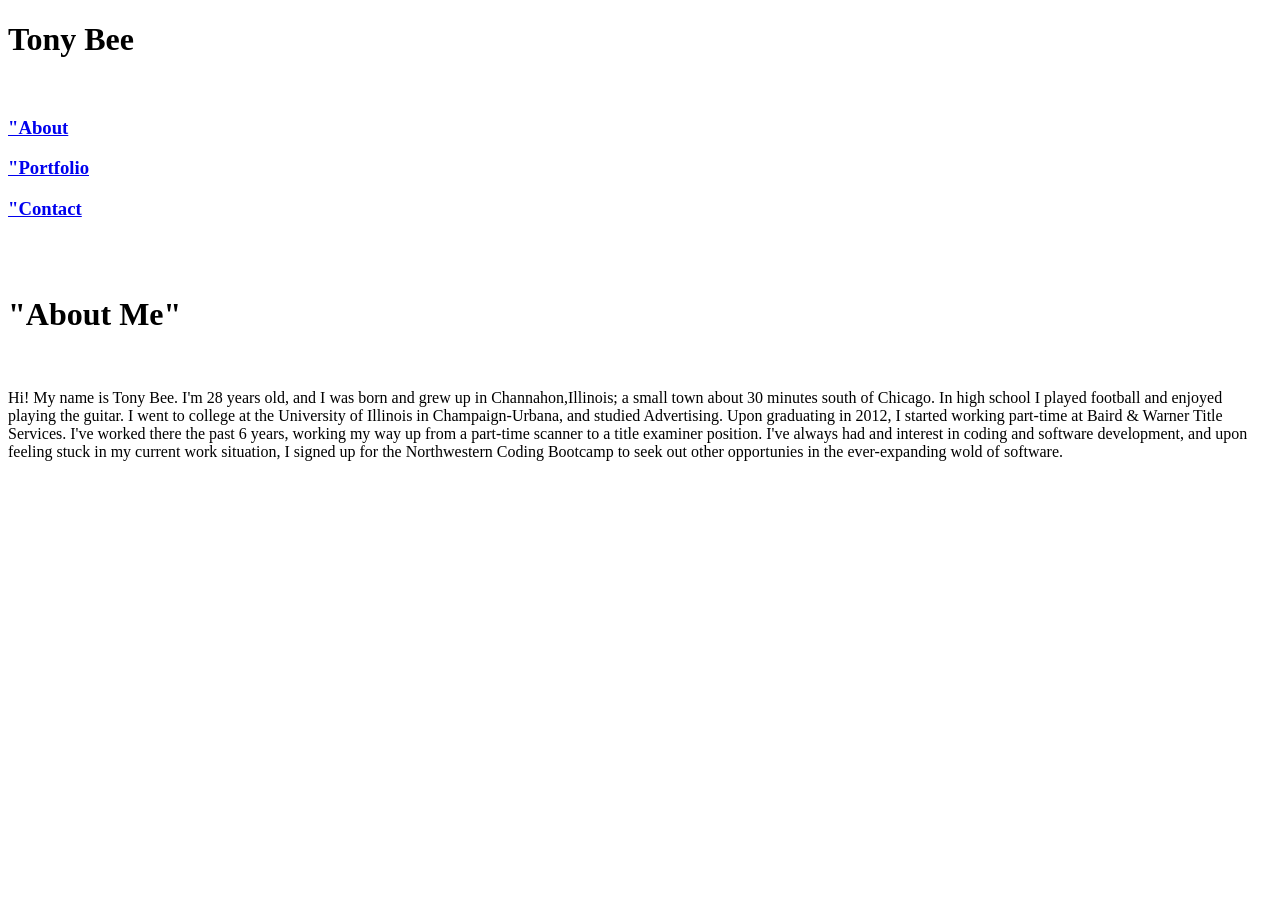
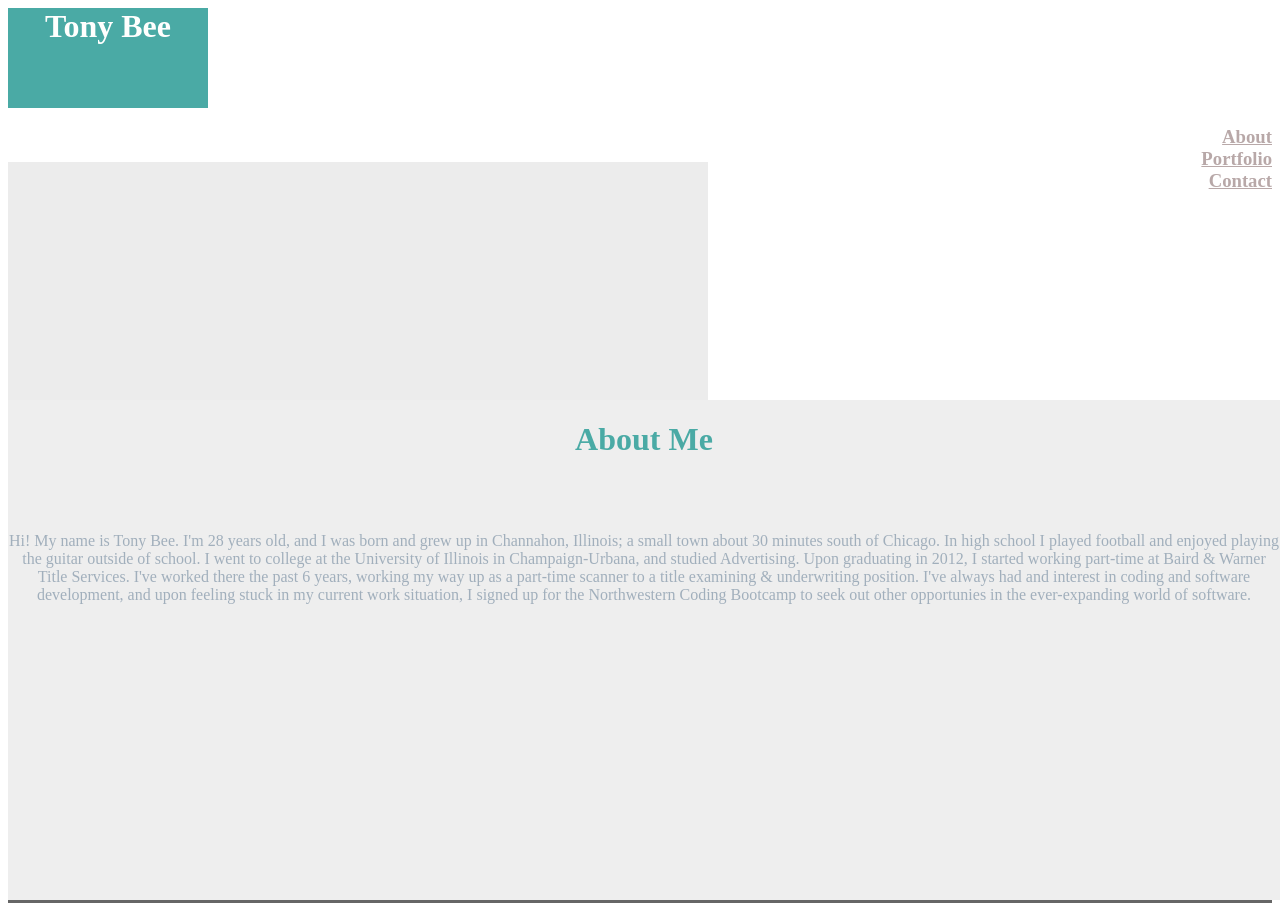
Before and after one commit to bee25141/Basic-Portfolio, a plain HTML site: page index.html in a window 1280 px wide. Shown: the top 903 px of the page. Before the commit the page ends 800 px from the top, so only its background shows below. Drawn offline with Linux system fonts and the light colour scheme.

Commit message:
CSS Create
Created rough css layout

```diff
--- a/css/style.css
+++ b/css/style.css
@@ -0,0 +1,65 @@
+body {
+    background-color: #ffffff
+}
+
+a {
+    color: #b8a8a8;
+    border-color: #b1c6e2;
+}
+
+p {
+    color: #a1afbc;
+    border-color: #b1c6e2;
+}
+
+h3 {
+    color: #b8a8a8;
+    margin: 0;
+    float: right;
+    clear: both;
+}
+
+#name {
+    background-color: #4aaaa5;
+    color: #fffffe;
+    text-align: center;
+    margin: 0;
+    width: 200px;
+    height: 100px;
+}
+
+#contentbackground {
+    background-color: #e7e7e7;
+    background-color: #eeeeee;
+    background-color: #ececec;
+    height: 700px;
+    width: 700px;
+}
+
+#heading {
+    color: #4aaaa5;
+
+}
+
+#content {
+    height: 500px;
+    _width: 500px;
+    background-color: #eeeeee;
+    position: absolute;
+    text-align: center;
+    top: 50%;
+    bottom: 50%;
+}
+
+#lowerbreakline {
+    background-color: #4aaaa5;
+    height: 20px;
+    _position: absolute;
+}
+
+#footer {
+    background-color: #666666;
+    _position: absolute;
+    bottom: 0;
+    height: 100px;
+}
--- a/index.html
+++ b/index.html
@@ -4,31 +4,38 @@
     <meta charset="UTF-8">
     <meta name="viewport" content="width=device-width, initial-scale=1.0">
     <meta http-equiv="X-UA-Compatible" content="ie=edge">
-    <title>Tony Bee's Portfolio</title>
+    <title>Tony Bee's Portfolio Home Page</title>
+    <link rel="stylesheet" type="text/css" href="css/style.css">
 </head>
 <body>
 
-    <h1>Tony Bee</h1>
+    <h1 id="name">Tony Bee</h1>
     <br>
-    <h3><a href="abouturl">"About</a></h3>
-    <h3><a href="PortfoliioURL">"Portfolio</a></h3>
-    <h3><a href="ContactURL">"Contact</a></h3>
+    <h3><a href="abouturl">About</a></h3>
+    <div class="link break"></div>
+    <h3><a href="PortfolioURL">Portfolio</a></h3>
+    <div class="link break"></div>
+    <h3><a href="ContactURL">Contact</a></h3>
     <br>
     <br>
-    <div id="about_me">
-        <h1>"About Me"</h1>
-        <div class="breakline1"></div>
-        <br>
-        <p>Hi! My name is Tony Bee. I'm 28 years old, and I was born and grew up in Channahon,Illinois; a small town
-            about 30 minutes south of Chicago. In high school I played football and enjoyed playing the guitar.
-            I went to college at the University of Illinois in Champaign-Urbana, and studied Advertising. Upon
-            graduating in 2012, I started working part-time at Baird & Warner Title Services. I've worked there the past
-            6 years, working my way up from a part-time scanner to a title examiner position. I've always had and interest
-            in coding and software development, and upon feeling stuck in my current work situation, I signed up for the
-            Northwestern Coding Bootcamp to seek out other opportunies in the ever-expanding wold of software.</p>
-        <br>
+    <div id="contentbackground">
+        <div id="content">
+            <h1 id="heading">About Me</h1>
+            <div class="contentbreak"></div>
+            <br>
+            <img src="PictureofMe" alt="">
+            <br>
+                <p>Hi! My name is Tony Bee. I'm 28 years old, and I was born and grew up in Channahon, Illinois; a small town
+                about 30 minutes south of Chicago. In high school I played football and enjoyed playing the guitar outside of
+                school.
+                I went to college at the University of Illinois in Champaign-Urbana, and studied Advertising. Upon
+                graduating in 2012, I started working part-time at Baird & Warner Title Services. I've worked there the past
+                6 years, working my way up as a part-time scanner to a title examining & underwriting position. I've always had and interest
+                in coding and software development, and upon feeling stuck in my current work situation, I signed up for the
+                Northwestern Coding Bootcamp to seek out other opportunies in the ever-expanding world of software.</p>
+            <br>
+        </div>
     </div>
-
     <div id="lowerbreakline"></div>
 
     <div id="footer"></div>
```
Also changed, not shown: contact.html (+5 -2 lines), portfolio.html (+56 -0 lines).
